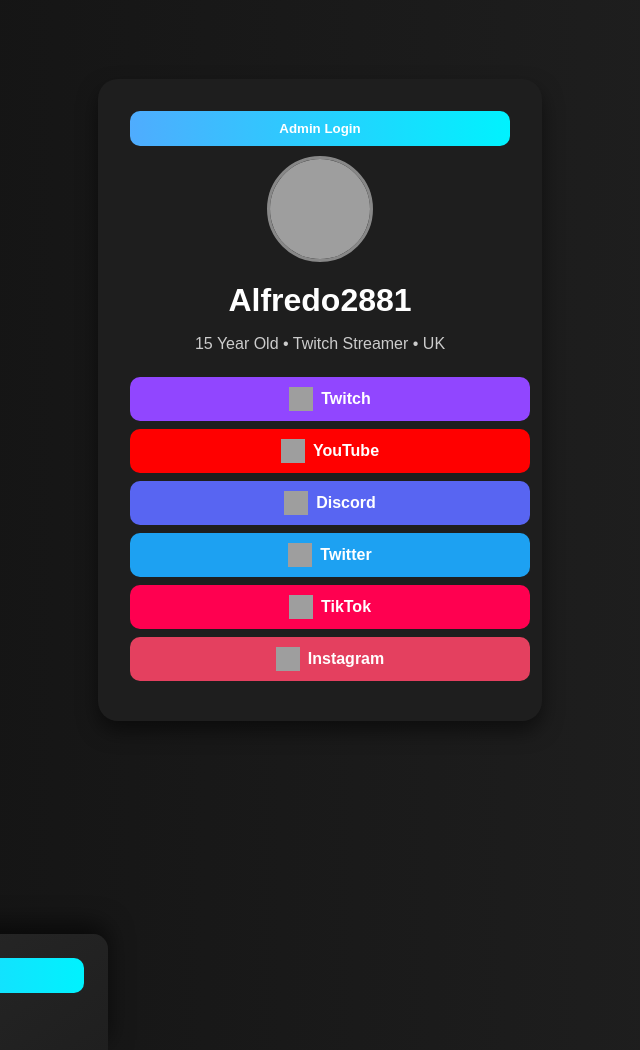
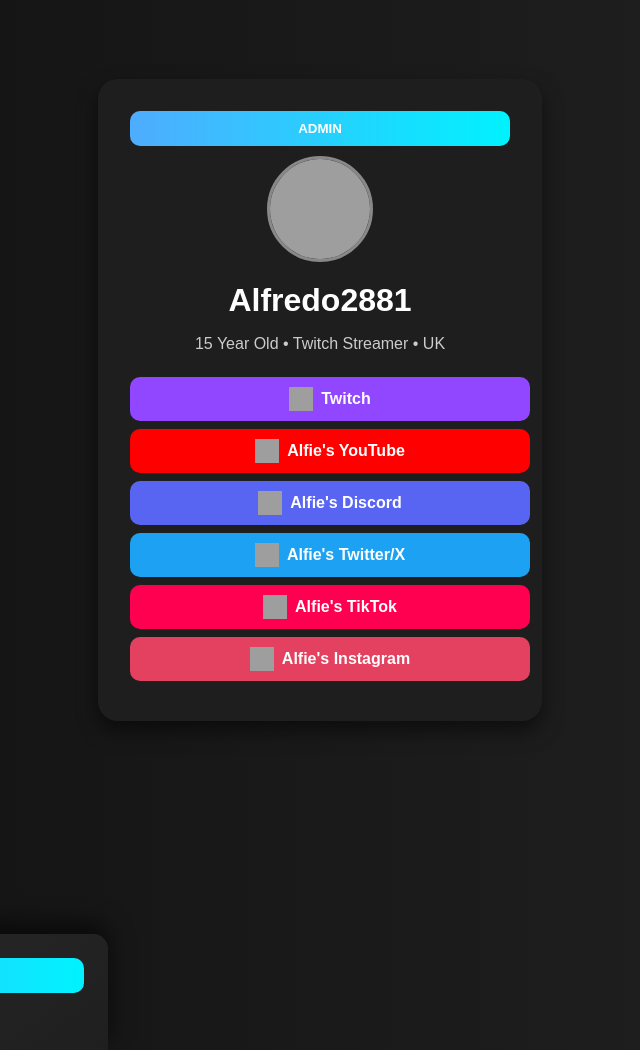
Before and after one commit to Alfie067/Website, a website: page index.html in a window 1280 px wide. Shown: the whole page, without its empty margins (320-960 px from the left). Drawn offline with Linux system fonts and the light colour scheme; grey boxes are pictures that could not be loaded.

Commit message:
index.html

```diff
--- a/index.html
+++ b/index.html
@@ -3,7 +3,7 @@
   <head>
     <meta charset="UTF-8" />
     <meta name="viewport" content="width=device-width, initial-scale=1.0" />
-    <title>Alfredo2881</title>
+    <title>Alfie Social Media:</title>
     <style>
       body {
         margin: 0;
@@ -183,13 +183,13 @@
   <body>
     <!-- Admin Panel Floating at Bottom -->
     <div id="adminPanel">
-      <button onclick="toggleLiveAdmin()">Toggle LIVE NOW</button>
+      <button onclick="toggleLiveAdmin()">LIVE NOW Button</button>
       <div id="uptime">Stream Uptime: 00:00:00</div>
     </div>
 
     <div class="container" id="mainContainer">
       <!-- Admin Button -->
-      <button class="admin-btn" onclick="showAdminPanel()">Admin Login</button>
+      <button class="admin-btn" onclick="showAdminPanel()">ADMIN</button>
 
       <img
         class="profile-img"
@@ -222,7 +222,7 @@
           class="icon"
           src="https://img.icons8.com/ios-filled/50/ffffff/youtube-play.png"
         />
-        YouTube
+        Alfie's YouTube
       </a>
 
       <a
@@ -234,7 +234,7 @@
           class="icon"
           src="https://img.icons8.com/ios-filled/50/ffffff/discord-logo.png"
         />
-        Discord
+        Alfie's Discord
       </a>
 
       <a href="https://x.com/Alfredo2881_" target="_blank" class="link x">
@@ -242,7 +242,7 @@
           class="icon"
           src="https://img.icons8.com/ios-filled/50/ffffff/twitter.png"
         />
-        Twitter
+       Alfie's Twitter/X
       </a>
 
       <a
@@ -254,7 +254,7 @@
           class="icon"
           src="https://img.icons8.com/ios-filled/50/ffffff/tiktok--v1.png"
         />
-        TikTok
+        Alfie's TikTok
       </a>
 
       <a
@@ -266,7 +266,7 @@
           class="icon"
           src="https://img.icons8.com/ios-filled/50/ffffff/instagram-new.png"
         />
-        Instagram
+        Alfie's Instagram
       </a>
     </div>
 
```
